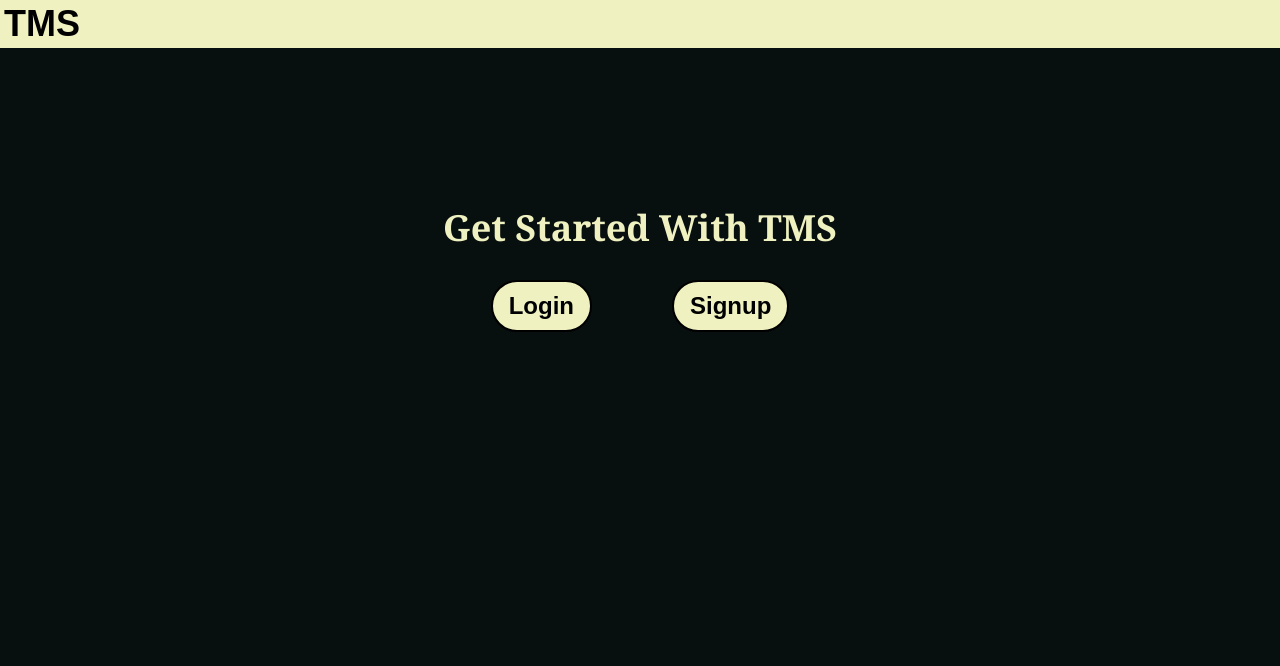
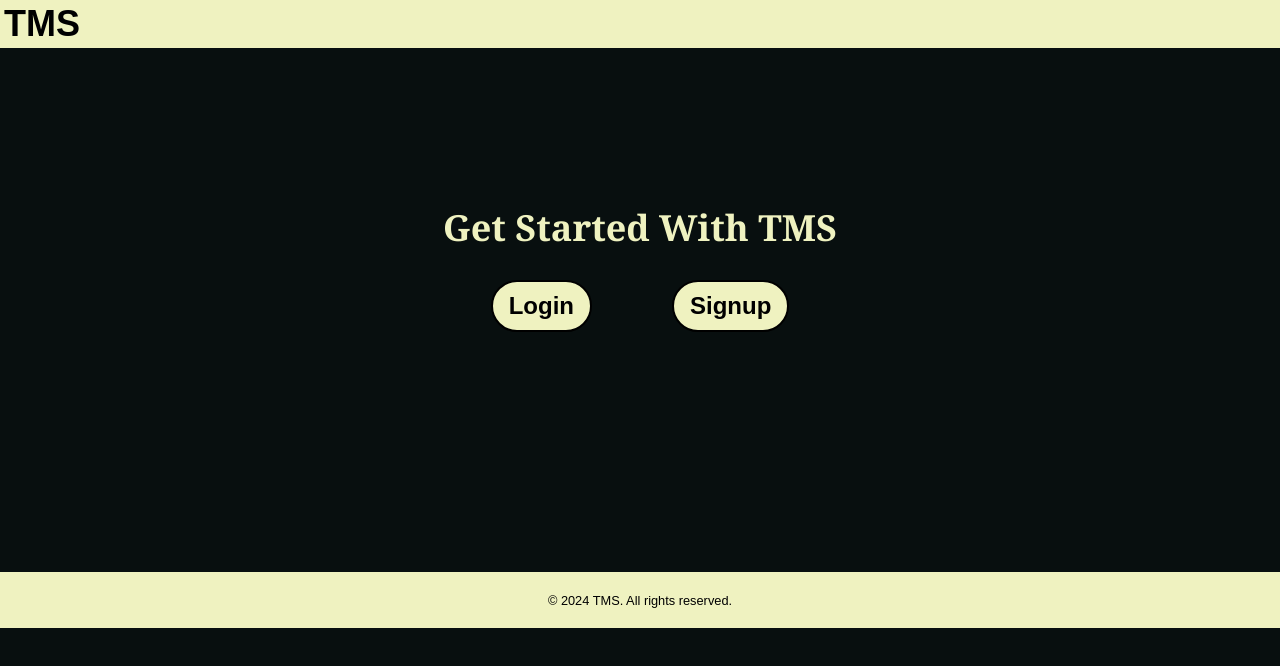
Before and after one commit to Icexres/Store_TMS, a Next.js app: page /Landing in a window 1280 px wide. Shown: the top 666 px of the page. Built offline with nearby package versions, Linux system fonts and the light colour scheme.

Commit message:
modified landing page,added footer

```diff
--- a/app/Landing/page.tsx
+++ b/app/Landing/page.tsx
@@ -1,7 +1,7 @@
 import React from 'react'
 
 const Landing = () => {
-  return (
+  return ( <>
     <div className='landiing-container'>
       <div className='header bg-[#Eff2c0] text-black p-1'>
         <div className='logo text-4xl font-extrabold'>TMS</div>
@@ -14,6 +14,9 @@ const Landing = () => {
                 <div className='bg-[#Eff2c0] border-2 border-black text-2xl px-4 py-2 rounded-full text-black hover:bg-black hover:border-2 hover:border-[#Eff2c0] hover:text-[#eff2c0] transition-colors duration-300 cursor-pointer'>Signup</div>
             </div>
         </div>
+    {/* end of content */}
+
+
     {/* <div className='form'>
         <form className=" items-center bg-[#A4BAB7] shadow-lg rounded-lg p-8 w-full max-w-md mx-auto mt-28">
             <label className=" self-auto text-3xl font-extrabold mb-6 text-gray-800">Sign Up for TMS</label>
@@ -31,7 +34,11 @@ const Landing = () => {
         </form>
         </div> */}
     </div>
-  )
+        <div className='footer bg-[#Eff2c0] text-black p-4 mt-60 text-center'>
+            <small>&copy; 2024 TMS. All rights reserved.</small>
+        </div>
+
+</>  )
 }
 
 export default Landing
--- a/app/globals.css
+++ b/app/globals.css
@@ -23,4 +23,10 @@ body {
   background: #080F0F;
   color: #eff2c0;
   font-family: Arial, Helvetica, sans-serif;
+  margin: 0;
+  padding: 0;
 }
+html{
+  margin: 0;
+  padding: 0;
+}
```
